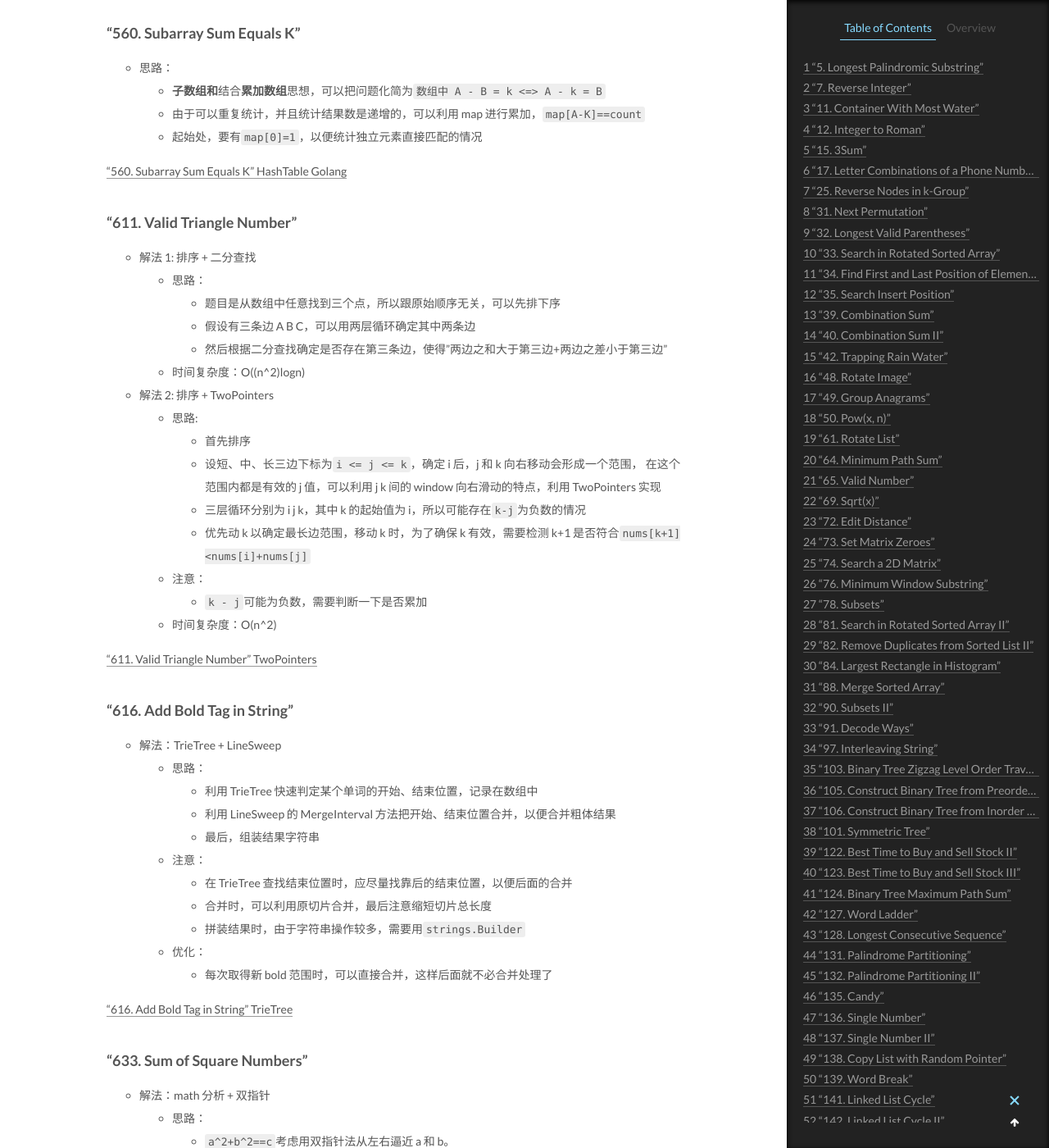
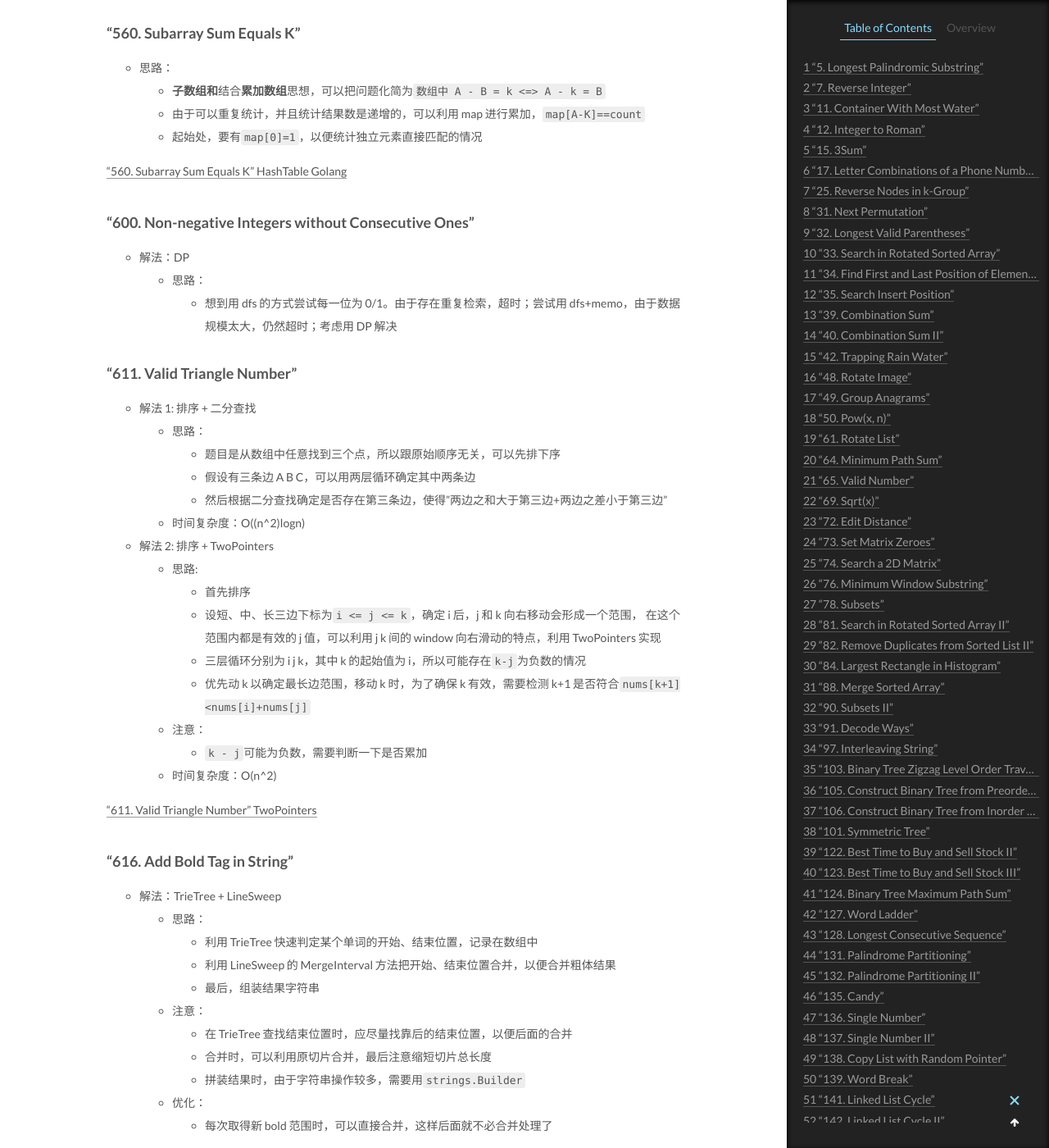
Before and after one commit to CodeHunter2006/CodeHunter2006.github.io, a Jekyll site: the page built from _posts/2020-12-27-LeetCode_Question_Category.md, in a window 1280 px wide and 1400 px high, scrolled down 52102 px. Shown: the whole window at 82% size. Built offline with Jekyll 4.4.1, drawn with Linux system fonts in a browser that asks for light colours; formulas are drawn with MathJax 3.

Commit message:
[doc]: add contents.

```diff
--- a/_posts/2020-12-27-LeetCode_Question_Category.md
+++ b/_posts/2020-12-27-LeetCode_Question_Category.md
@@ -1842,6 +1842,12 @@ tags: Algorithm Leetcode
   - 起始处，要有`map[0]=1`，以便统计独立元素直接匹配的情况
 
 ["560. Subarray Sum Equals K" HashTable Golang]()
+
+### "600. Non-negative Integers without Consecutive Ones"
+
+- 解法：DP
+  - 思路：
+    - 想到用 dfs 的方式尝试每一位为 0/1。由于存在重复检索，超时；尝试用 dfs+memo，由于数据规模太大，仍然超时；考虑用 DP 解决
 
 ### "611. Valid Triangle Number"
 
```
Also changed, not shown: _posts/2020-04-23-MySQL_Sharding.md (+20 -0 lines).
